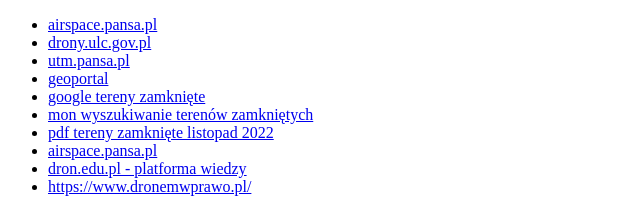
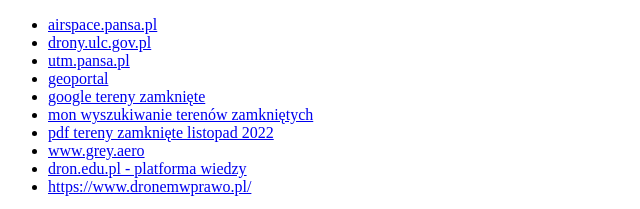
Before and after one commit to mkiszka/MyShortcuts, a plain HTML site: page index.html in a window 1280 px wide. Shown: the top 209 px of the page, 0-640 px from the left. Drawn offline with Linux system fonts and the light colour scheme.

Commit message:
Update index.html

```diff
--- a/index.html
+++ b/index.html
@@ -12,7 +12,7 @@
   <li><a href="https://www.google.com/search?q=mon+teren%C3%B3w+zamknietych&sxsrf=AJOqlzX3s5JnEK2Wgat_ThDw169ipJgi9w:1674682656652&source=lnt&tbs=qdr:y&sa=X&ved=2ahUKEwju0PGG1-P8AhXYS_EDHSbwDy4QpwV6BAgBEBk&biw=1229&bih=603&dpr=1.56">google tereny zamknięte</a></li>
   <li><a href="https://www.dz.urz.mon.gov.pl/szukaj/?q=+teren%C3%B3w+zamkni%C4%99tych">mon wyszukiwanie terenów zamkniętych</a></li>
   <li><a href="https://www.dz.urz.mon.gov.pl/dziennik/pozycja/decyzja-185-decyzja-nr-159mon-z-dnia-10-listopada-2022-r-zmieniajaca-decyzje-w-sprawie-ustalenia-terenow-zamknietych-w-resorcie-obrony-narodowej/">pdf tereny zamknięte listopad 2022</a></li>
-  <li><a href="https://www.grey.aero/">airspace.pansa.pl</a></li>
+  <li><a href="https://www.grey.aero/">www.grey.aero</a></li>
   <li><a href="https://i.dron.edu.pl">dron.edu.pl - platforma wiedzy</a></li>
   <li><a href="https://www.dronemwprawo.pl/">https://www.dronemwprawo.pl/</a></li>
 </ul>
```
